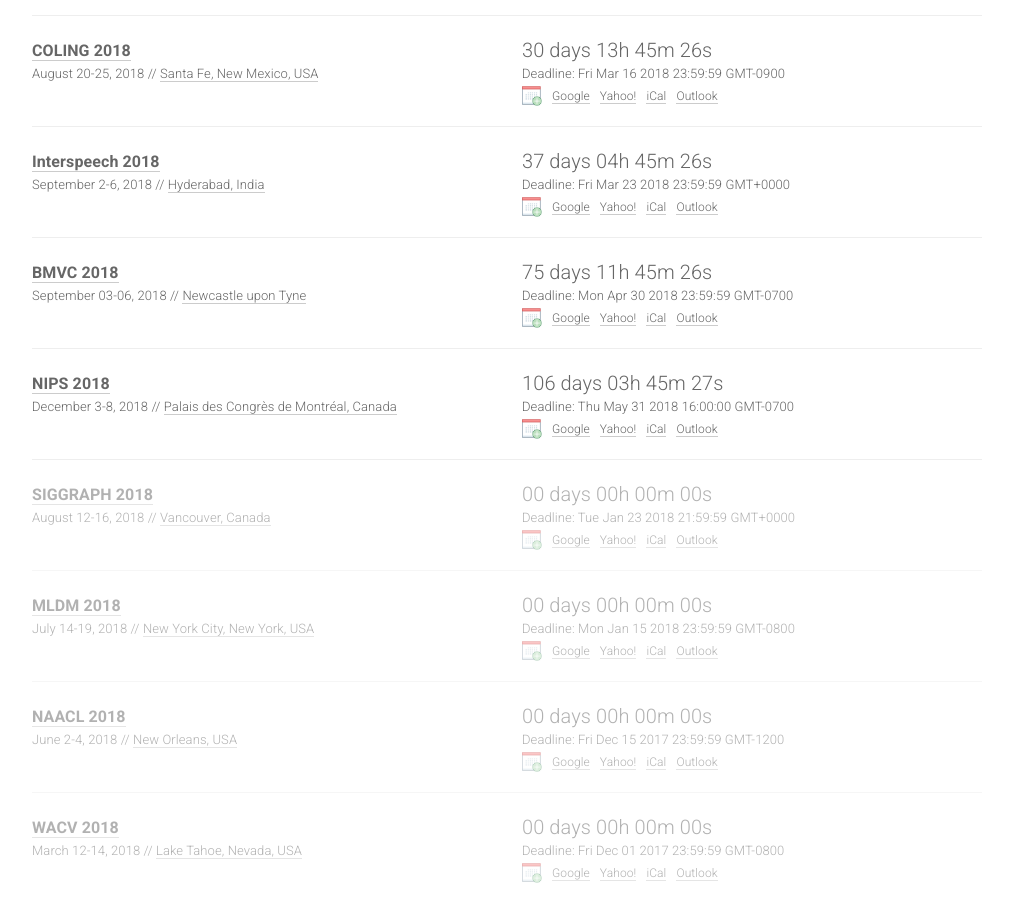
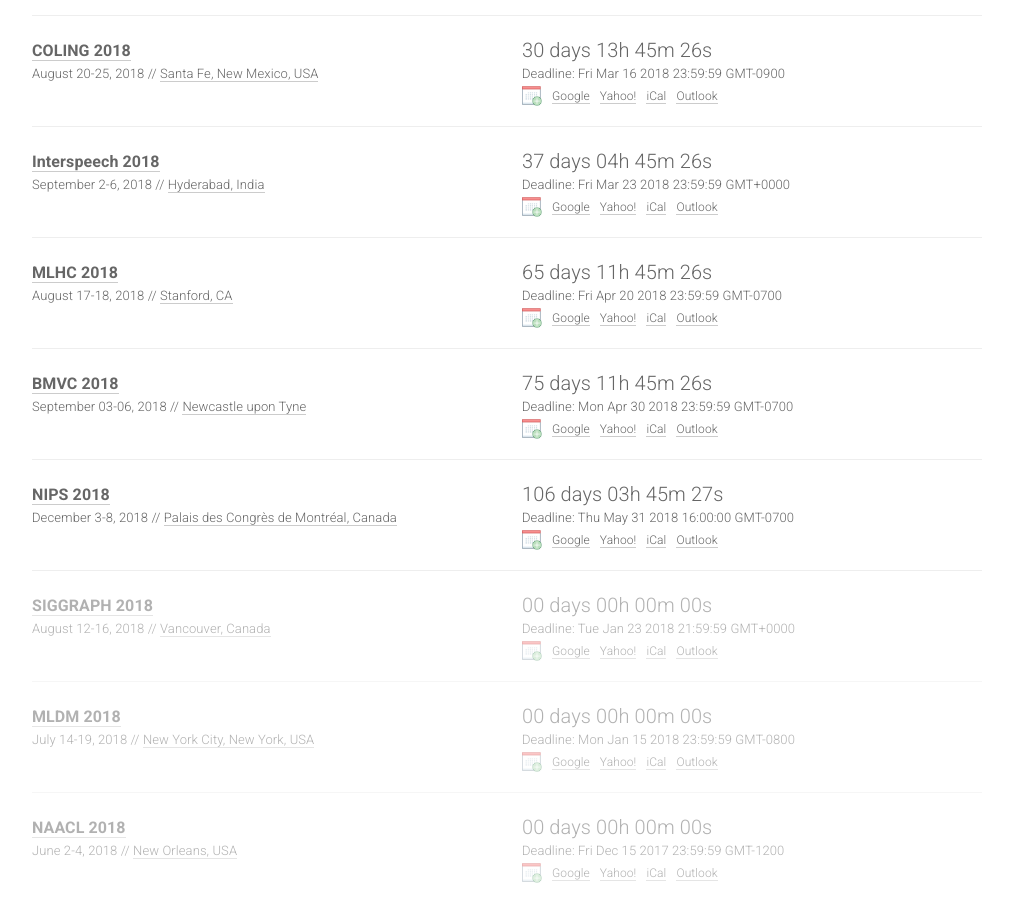
Before and after one commit to paperswithcode/ai-deadlines, a Jekyll site: the page built from index.html, in a window 1280 px wide and 900 px high, scrolled down 1186 px. Shown: the whole window, without its empty margins (133-1146 px from the left). Built offline with Jekyll 4.4.1, drawn with Linux system fonts in a browser that asks for light colours; nearby versions of some CDN libraries; comment, search, counter and statistics services are not loaded.

Commit message:
Added MLHC
Added Machine Learning for Healthcare (MLHC) Conference

```diff
--- a/_data/conferences.yml
+++ b/_data/conferences.yml
@@ -109,6 +109,16 @@
   date: September 2-6, 2018
   place: Hyderabad, India
   sub: SP
+
+- name: MLHC
+  year: 2018
+  id: mlhc2018
+  link: https://www.mlforhc.org/
+  deadline: "2018-04-20 23:59:59"
+  timezone: America/Los_Angeles
+  date: August 17-18, 2018
+  place: Stanford, CA
+  sub: HC
 
 - name: BMVC
   year: 2018
```
